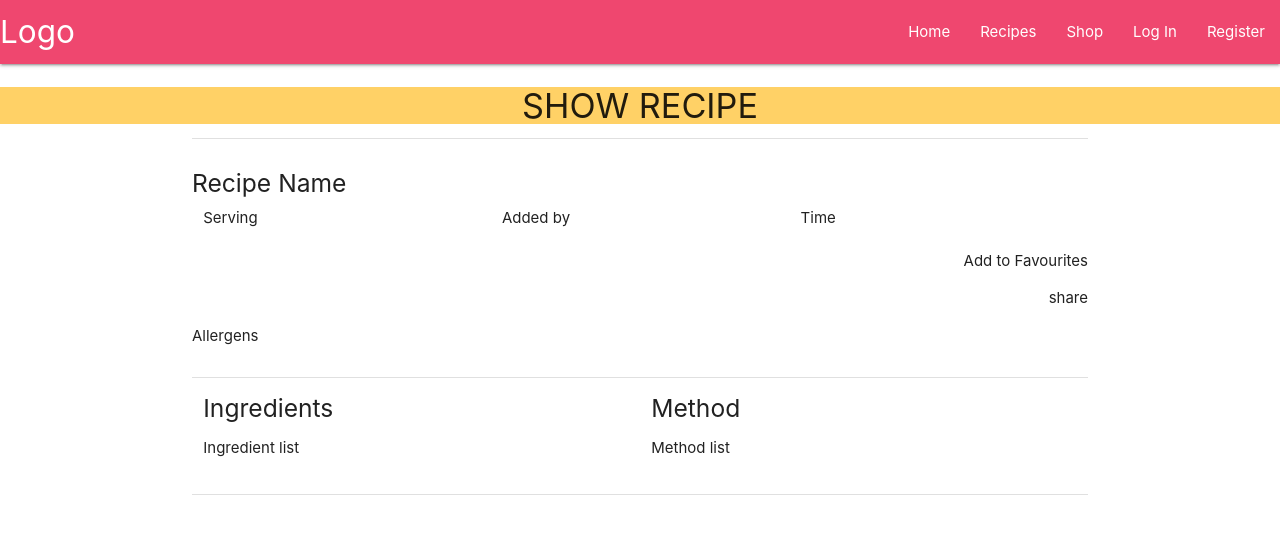
After one commit to BonnieMcb/recipease, a Flask app: page /show_recipe in a window 1280 px wide. The commit adds this page. Shown: the top 534 px of the page. Run offline with Flask 2, Linux system fonts and the light colour scheme; some libraries are stand-ins or nearby versions.

Commit message:
Add show recipe template

```diff
--- a/app.py
+++ b/app.py
@@ -178,6 +178,11 @@ def delete_recipe(recipes_id):
     return redirect(url_for("my_recipes"))
 
 
+@app.route("/show_recipe")
+def show_recipe():
+    return render_template("/show_recipe.html")
+
+
 if __name__ == "__main__":
     app.run(host=os.environ.get("IP"),
             port=int(os.environ.get("PORT")),
--- a/templates/add_recipe.html
+++ b/templates/add_recipe.html
@@ -1,6 +1,6 @@
 {% extends "base.html" %}
 {% block header %}
-<h4 class=" page-header center-align">Add Recipe</h4>
+<h4 class="page-header center-align">Add Recipe</h4>
 {% endblock%}
 
 {% block content %}
--- a/templates/edit_recipe.html
+++ b/templates/edit_recipe.html
@@ -87,7 +87,7 @@
             <div class="row">
                 <div class="col s12 center-align">
                     <a href="{{ url_for('my_recipes') }}" class="btn">Cancel</a>
-                    <button class="btn waves-effect waves-light" type="submit">Edit Task
+                    <button class="btn waves-effect waves-light" type="submit">Edit Recipe
                         <i class="material-icons right">send</i>
                     </button>
                 </div>
--- /dev/null
+++ b/templates/show_recipe.html
@@ -0,0 +1,39 @@
+{% extends "base.html" %}
+{% block header %}
+<h4 class=" page-header center-align">SHOW RECIPE</h4>
+{% endblock%}
+
+{% block content %}
+
+
+    <div class="divider"></div>
+        <div class="section">
+            <h5>Recipe Name</h5>
+            <div class="row">
+                <span class="col s4">Serving</span>
+                <span class="col s4">Added by</span>
+                <span class="col s4">Time</span>
+            </div>
+            <p class="right-align">Add to Favourites</p>
+            <p class="right-align">share</p>
+            <p>Allergens</p>
+
+        </div>
+        <div class="divider"></div>
+        <div class="row">
+            <div class="col s6">
+                <h5>Ingredients</h5>
+                <p>Ingredient list</p>
+            </div>
+            <div class="col s6">
+                <h5>Method</h5>
+                <p>Method list</p>
+            </div>
+        </div>
+        <div class="divider"></div>
+
+
+
+
+
+{% endblock %}
```
